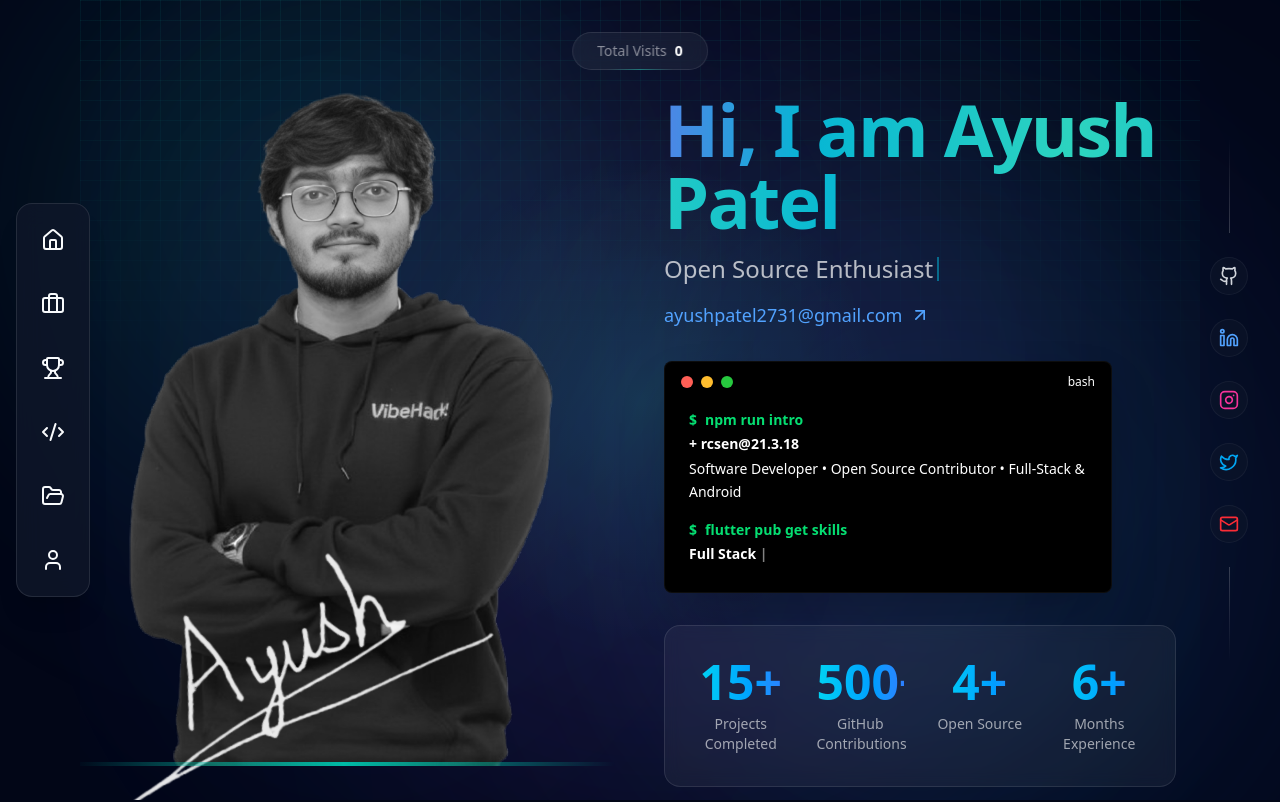
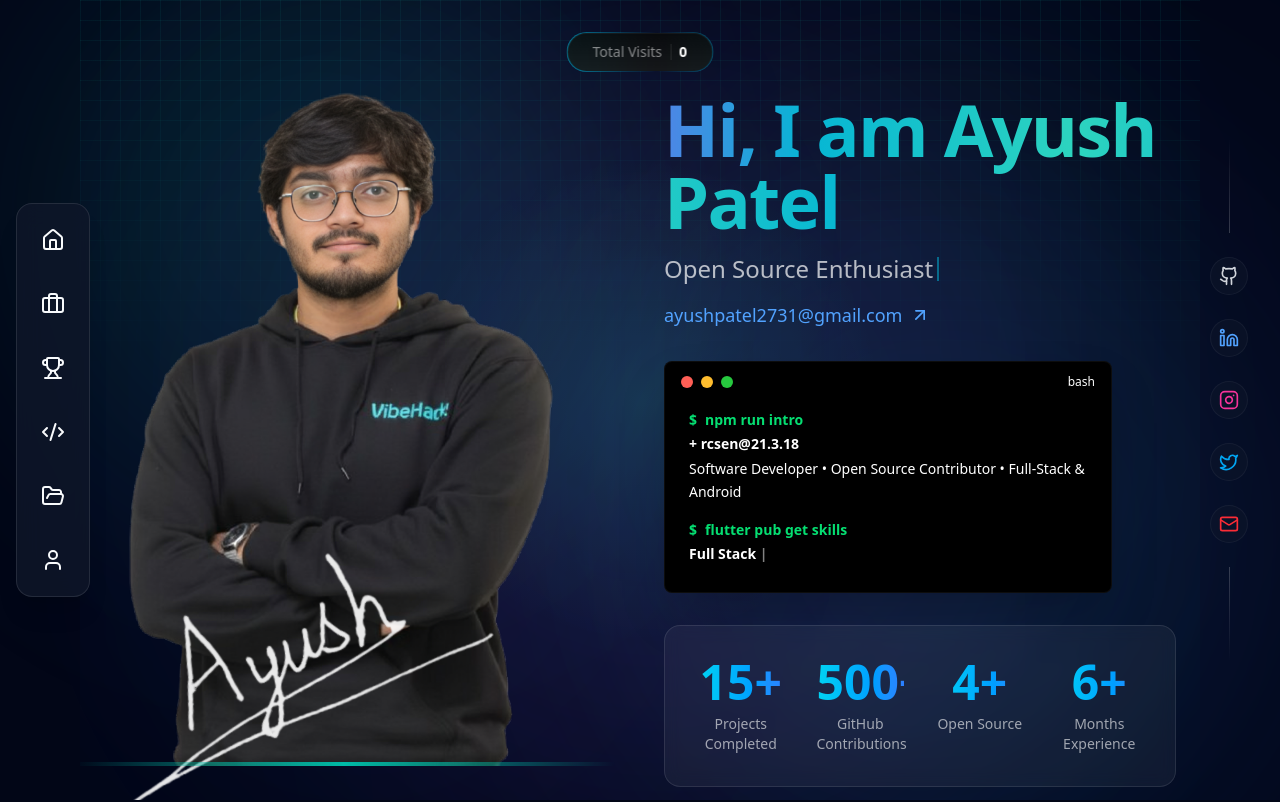
Before and after one commit to Ayush-Patel-56/Portfolio-Profile, a Next.js app: page / in a window 1280 px wide. Shown: the top 802 px of the page. Built offline with nearby package versions, Linux system fonts and the light colour scheme; no server answers.

Commit message:
Add animated gradient border to Total Visits pill

```diff
--- a/app/globals.css
+++ b/app/globals.css
@@ -58,6 +58,16 @@
       background-position: 200% center;
     }
   }
+
+  @keyframes shimmer {
+    from {
+      background-position: 0% 0%;
+    }
+
+    to {
+      background-position: -200% 0%;
+    }
+  }
 }
 
 html {
--- a/components/Hero.tsx
+++ b/components/Hero.tsx
@@ -73,7 +73,7 @@ export default function Hero() {
                         style={{ transformStyle: "preserve-3d", perspective: 1000 }}
                         className="relative lg:w-1/2 flex justify-center"
                     >
-                        <div className="relative w-80 h-96 lg:w-[500px] lg:h-[700px] grayscale hover:grayscale-0 transition-all duration-500 group -ml-8 -mt-12">
+                        <div className="relative w-80 h-96 lg:w-[500px] lg:h-[700px] grayscale-0 hover:grayscale transition-all duration-500 group -ml-8 -mt-12">
                             {/* Organic Glow on Hover - follows subject contour */}
                             <div className="absolute inset-0 bg-gradient-to-br from-cyan-500/0 to-blue-500/0 group-hover:from-cyan-500/20 group-hover:to-blue-500/20 blur-3xl group-hover:blur-[60px] transition-all duration-500 -z-10 scale-90" />
 
@@ -151,16 +151,22 @@ export default function Hero() {
             </div>
 
             {/* Total Visits Pill */}
+            {/* Total Visits Pill with Animated Gradient Border */}
             <motion.div
                 initial={{ y: -100 }}
                 animate={{ y: 0 }}
-                className="absolute top-8 left-1/2 -translate-x-1/2 glass px-6 py-2 rounded-full text-sm font-light border-primary/20"
+                className="absolute top-8 left-1/2 -translate-x-1/2 rounded-full p-[1px] bg-gradient-to-r from-transparent via-cyan-500 to-transparent bg-[length:200%_100%] animate-[shimmer_3s_infinite_linear] overflow-hidden"
             >
-                <span className="text-white/50">Total Visits</span>
-                <span className="ml-2 font-bold text-white">
-                    <AnimatedCounter value={visitorCount} />
-                </span>
-                <div className="absolute -bottom-px left-1/2 -translate-x-1/2 w-1/2 h-px bg-gradient-to-r from-transparent via-primary/50 to-transparent" />
+                <div className="relative bg-[#0a0a0a]/90 backdrop-blur-md px-6 py-2 rounded-full flex items-center gap-2 border border-white/5">
+                    <span className="text-white/50 text-sm font-light">Total Visits</span>
+                    <div className="w-px h-4 bg-white/10" />
+                    <span className="font-bold text-white text-sm tabular-nums tracking-wide">
+                        <AnimatedCounter value={visitorCount} />
+                    </span>
+
+                    {/* Inner sheen effect */}
+                    <div className="absolute inset-0 rounded-full bg-gradient-to-t from-white/5 to-transparent pointer-events-none" />
+                </div>
             </motion.div>
         </section>
     );
```
